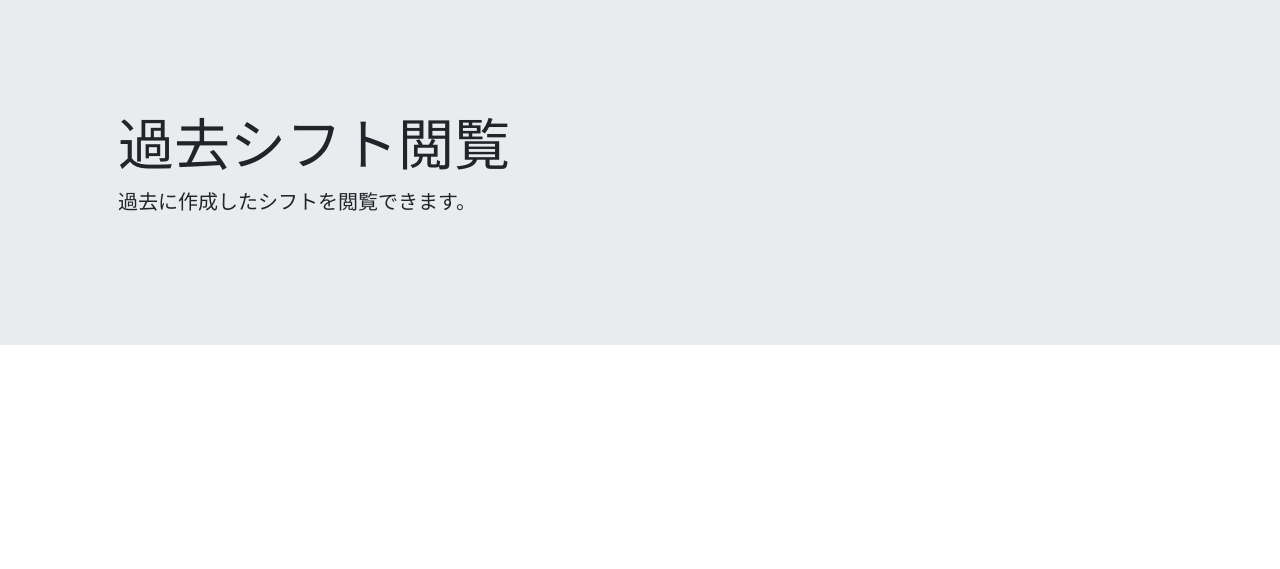
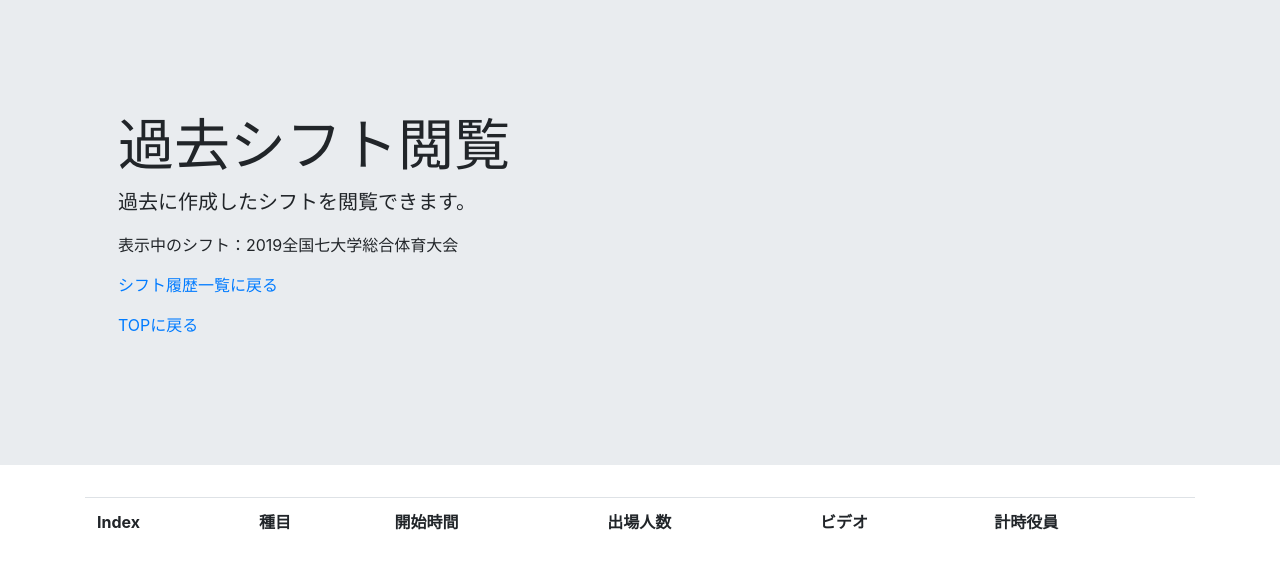
Before and after one commit to Pretender324/kappashift, a Django app: page /shift/history/7 in a window 1280 px wide. Shown: the top 569 px of the page. Run offline with Django 3.2, Linux system fonts and the light colour scheme; data comes from the database, SQL or seed files in the repository; lists and menus that the app fills with data are empty; some libraries are stand-ins or nearby versions.

Commit message:
過去シフト閲覧機能完成

```diff
--- a/shiftmakeapp/views.py
+++ b/shiftmakeapp/views.py
@@ -112,4 +112,5 @@ class HistoryDetail(DetailView):
         context = super(HistoryDetail, self).get_context_data(**kwargs)
         pk = self.kwargs['pk']
         context['shift'] = ShiftModel.objects.filter(competition_id=pk)
+        print(context)
         return context
--- a/templates/history.html
+++ b/templates/history.html
@@ -5,6 +5,7 @@
     <div class="container p-5">
         <h1 class="display-4">過去シフト閲覧</h1>
         <p class="lead">過去に作成したシフトを閲覧できます。</p>
+        <p><a href="{% url 'top' %}">TOPに戻る</a></p>
     </div>
 </header>
 {% endblock header %}
--- a/templates/historydetail.html
+++ b/templates/historydetail.html
@@ -5,6 +5,10 @@
     <div class="container p-5">
         <h1 class="display-4">過去シフト閲覧</h1>
         <p class="lead">過去に作成したシフトを閲覧できます。</p>
+        <p>表示中のシフト：{{object}}</p>
+        <p><a href="{% url 'shift:history' %}">シフト履歴一覧に戻る</a></p>
+        <p><a href="{% url 'top' %}">TOPに戻る</a></p>
+
     </div>
 </header>
 {% endblock header %}
@@ -12,9 +16,26 @@
 {% block content %}
 
 <div class="container">
-    {% for item in shift %}
-    <p>{{item}}</p>
-    {% endfor %}
+    <table class="table">
+        <tr>
+            <th>Index</th>
+            <th>種目</th>
+            <th>開始時間</th>
+            <th>出場人数</th>
+            <th>ビデオ</th>
+            <th>計時役員</th>
+        </tr>
+        {% for item in shift %}
+        <tr>
+            <td>{{forloop.counter}}</td>
+            <td>{{item.event}}</td>
+            <td>{{item.start_time}}</td>
+            <td>{{item.member_count}}</td>
+            <td></td>
+            <td></td>
+        </tr>
+        {% endfor %}
+    </table>
 </div>
 
 {% endblock content %}
```
